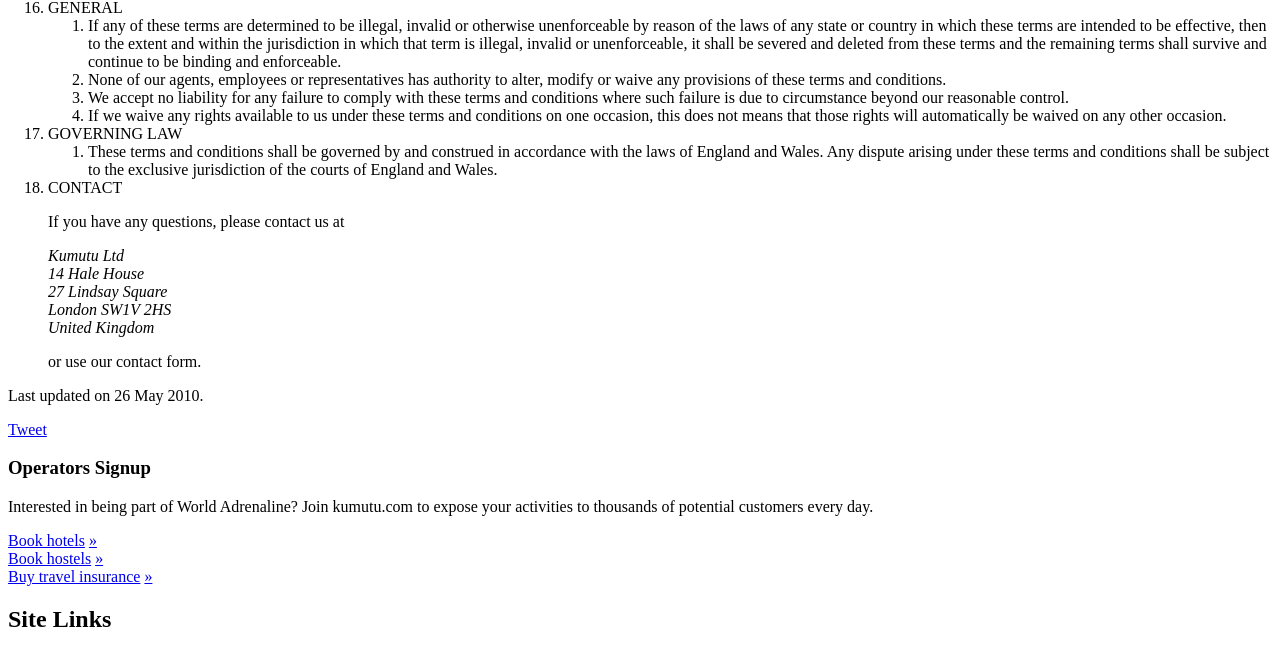
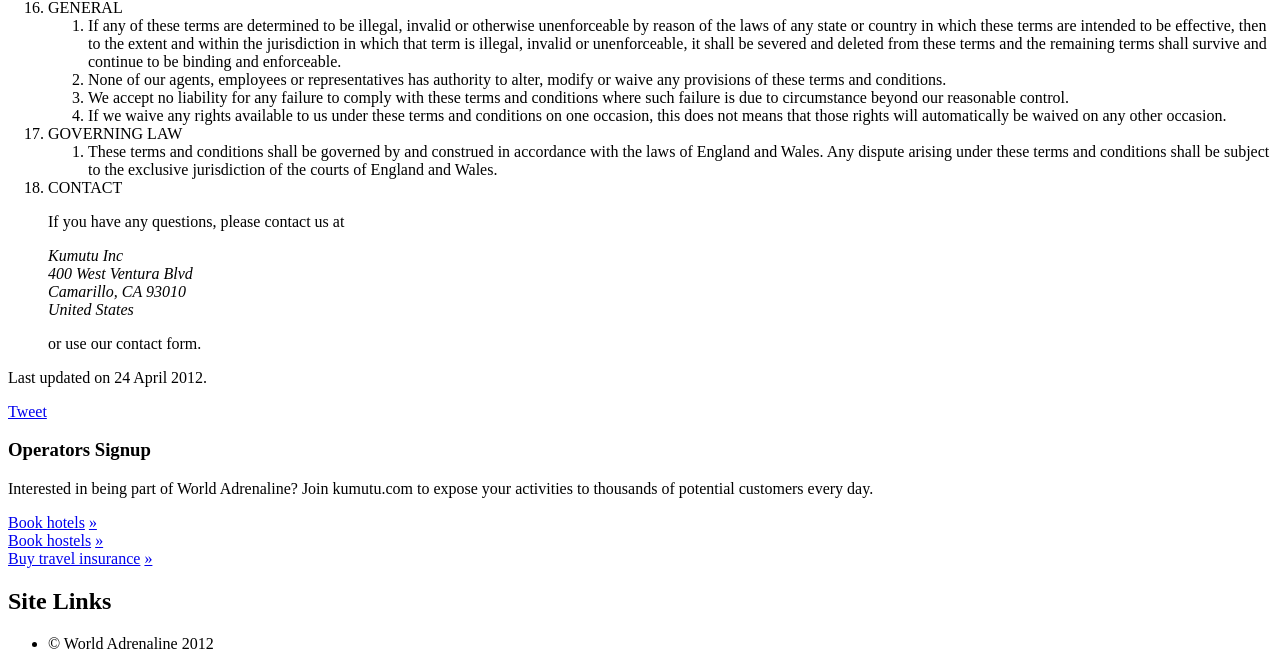
Before and after one commit to worldadrenaline/World-Adrenaline, a CakePHP app: template app/views/pages/terms.ctp in a window 1280 px wide. Shown: the part 2327-2978 px from the top of the page. Run offline with PHP 8.4 and a stand-in for CakePHP, Linux system fonts and the light colour scheme; the template is opened without the code that fills it, so the values that code supplies are empty; some libraries are stand-ins or nearby versions.

Commit message:
Shown phone number is available and fixed terms

```diff
--- a/app/views/operators/view.ctp
+++ b/app/views/operators/view.ctp
@@ -12,7 +12,9 @@
 
     	<div class="title">
         	<h1><?php echo $operator['Operator']['name']; ?></h1>
+
     		<div class="location">
+    			<p><?php if ($operator['Operator']['phone']) { echo $operator['Operator']['phone']; } ?></p>
     			<p><?php if ($operator['Operator']['city']) { echo $operator['Operator']['city'].","; } ?><?php if ($operator['Operator']['stateProvince']) { echo $operator['Operator']['stateProvince']; } ?></p>
     			<p><?php if ($operator['Operator']['countryISO']) { echo $operator['Country']['name']; } ?></p>
     		</div>
--- a/app/views/pages/terms.ctp
+++ b/app/views/pages/terms.ctp
@@ -159,18 +159,17 @@
 	<li>CONTACT
 		<p>If you have any questions, please contact us at</p>
 		<address>
-			Kumutu Ltd<br />
-			14 Hale House<br />
-			27 Lindsay Square<br />
-			London SW1V 2HS<br />
-			United Kingdom<br />
+			Kumutu Inc<br />
+			400 West Ventura Blvd<br />
+			Camarillo, CA 93010<br />
+			United States<br />
 		</address>
 		<p>or use our contact form.</p>
 	</li>
 
 </ol>
 
-<p>Last updated on 26 May 2010.</p>
+<p>Last updated on 24 April 2012.</p>
 
 </div>
 
```
